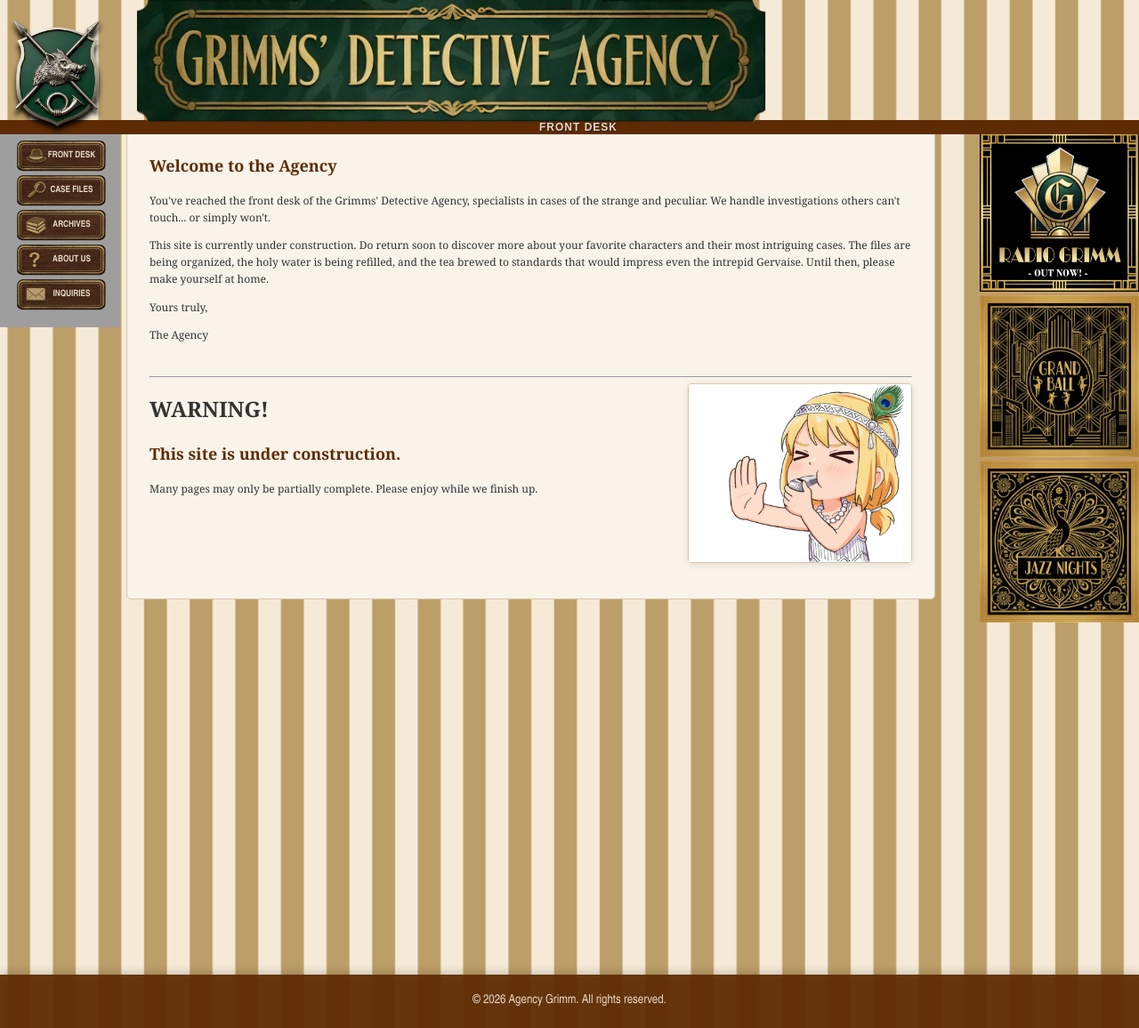
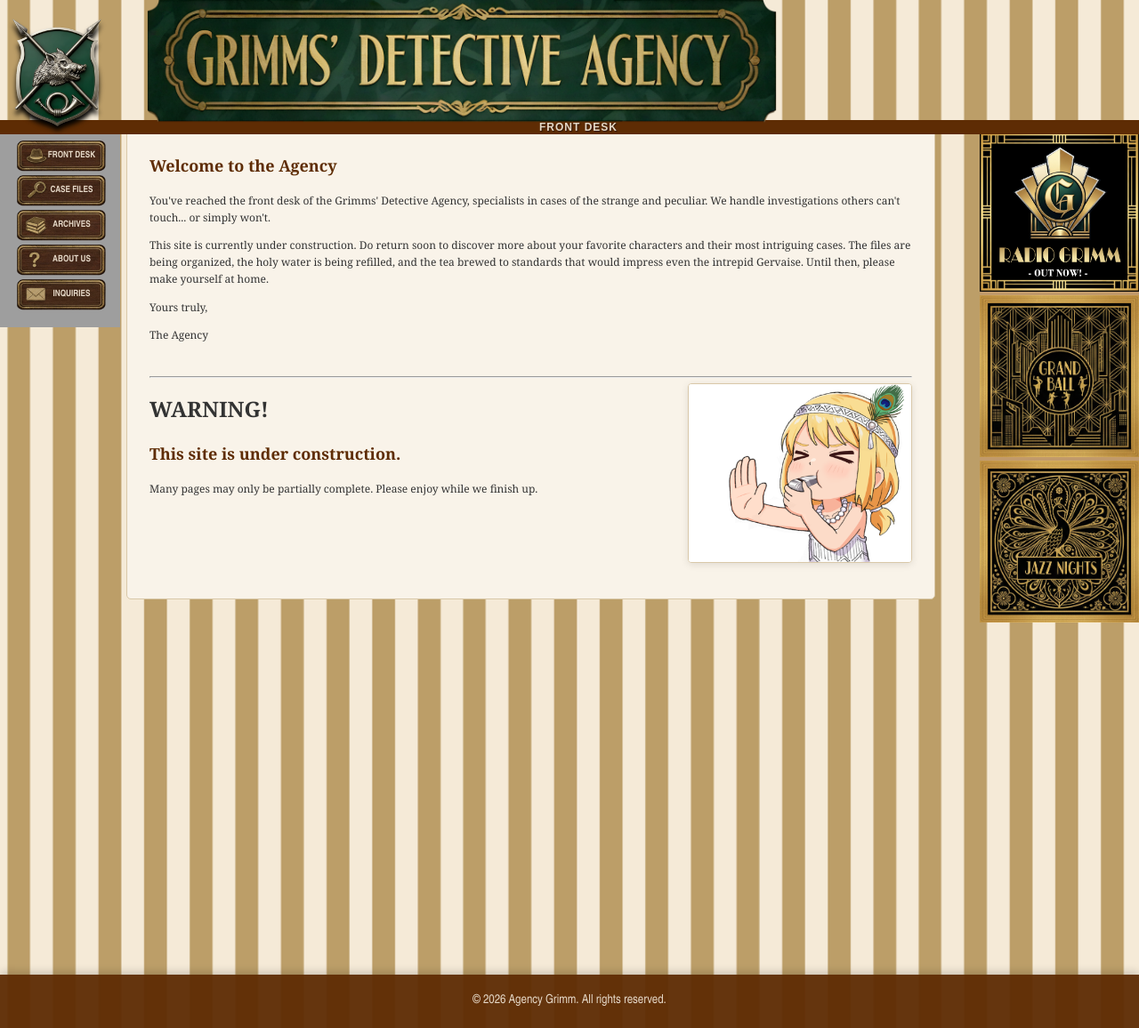
Before and after one commit to johnhopes-collab/grimmsdetectiveagency, a Jekyll site: the page built from index.html, in a window 1280 px wide. Shown: the whole page at 89% size. Built offline with Jekyll 4.4.1, drawn with Linux system fonts in a browser that asks for light colours; grey boxes are pictures that could not be loaded.

Commit message:
Update style.scss

```diff
--- a/assets/css/style.scss
+++ b/assets/css/style.scss
@@ -93,7 +93,7 @@ body {
 /* Attempted Header 2 within the unit */
 .sidebar-banner-container {
     position: absolute;
-    top: 0; left: 152px;
+    top: 0; left: 164px;
     width: 710px; height: auto;
     margin-right:100px;
     z-index: 3;
```
